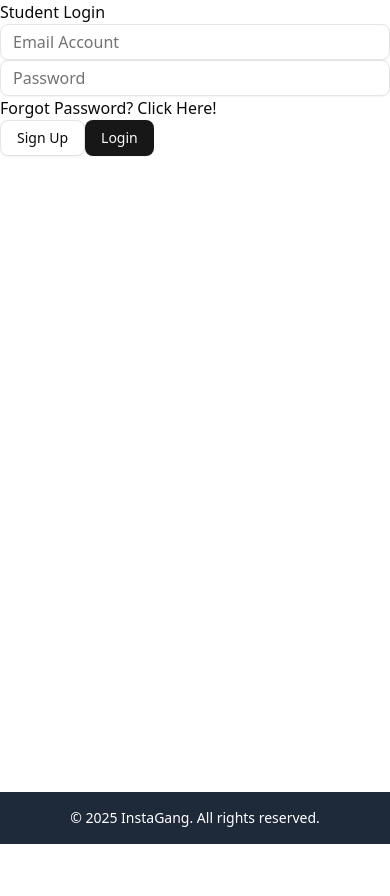
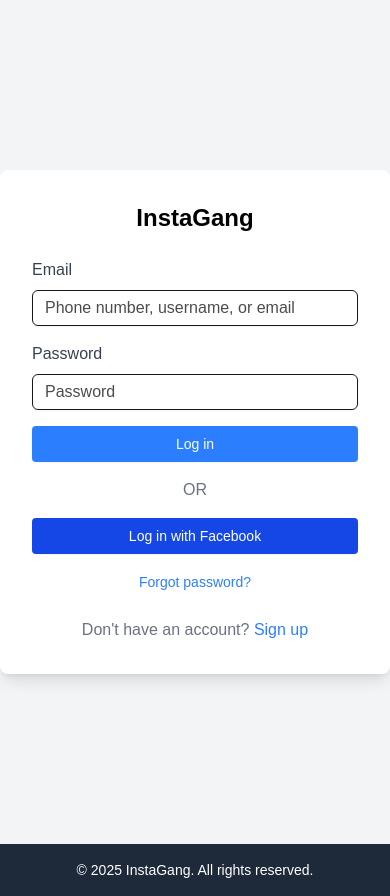
Before and after one commit to leonard-james/finalproj, a Next.js app: page / in a window 390 px wide. Before the commit the page ends 844 px from the top, so only its background shows below. Built offline with nearby package versions, Linux system fonts and the light colour scheme.

Commit message:
feat: update login page layout and styles, remove unused utility functions

```diff
--- a/src/app/globals.css
+++ b/src/app/globals.css
@@ -1,122 +1,30 @@
 @import "tailwindcss";
-@import "tw-animate-css";
+@tailwind base;
+@tailwind components;
+@tailwind utilities;
 
-@custom-variant dark (&:is(.dark *));
+
+:root {
+  --background: #ffffff;
+  --foreground: #171717;
+}
 
 @theme inline {
   --color-background: var(--background);
   --color-foreground: var(--foreground);
   --font-sans: var(--font-geist-sans);
   --font-mono: var(--font-geist-mono);
-  --color-sidebar-ring: var(--sidebar-ring);
-  --color-sidebar-border: var(--sidebar-border);
-  --color-sidebar-accent-foreground: var(--sidebar-accent-foreground);
-  --color-sidebar-accent: var(--sidebar-accent);
-  --color-sidebar-primary-foreground: var(--sidebar-primary-foreground);
-  --color-sidebar-primary: var(--sidebar-primary);
-  --color-sidebar-foreground: var(--sidebar-foreground);
-  --color-sidebar: var(--sidebar);
-  --color-chart-5: var(--chart-5);
-  --color-chart-4: var(--chart-4);
-  --color-chart-3: var(--chart-3);
-  --color-chart-2: var(--chart-2);
-  --color-chart-1: var(--chart-1);
-  --color-ring: var(--ring);
-  --color-input: var(--input);
-  --color-border: var(--border);
-  --color-destructive: var(--destructive);
-  --color-accent-foreground: var(--accent-foreground);
-  --color-accent: var(--accent);
-  --color-muted-foreground: var(--muted-foreground);
-  --color-muted: var(--muted);
-  --color-secondary-foreground: var(--secondary-foreground);
-  --color-secondary: var(--secondary);
-  --color-primary-foreground: var(--primary-foreground);
-  --color-primary: var(--primary);
-  --color-popover-foreground: var(--popover-foreground);
-  --color-popover: var(--popover);
-  --color-card-foreground: var(--card-foreground);
-  --color-card: var(--card);
-  --radius-sm: calc(var(--radius) - 4px);
-  --radius-md: calc(var(--radius) - 2px);
-  --radius-lg: var(--radius);
-  --radius-xl: calc(var(--radius) + 4px);
 }
 
-:root {
-  --radius: 0.625rem;
-  --background: oklch(1 0 0);
-  --foreground: oklch(0.145 0 0);
-  --card: oklch(1 0 0);
-  --card-foreground: oklch(0.145 0 0);
-  --popover: oklch(1 0 0);
-  --popover-foreground: oklch(0.145 0 0);
-  --primary: oklch(0.205 0 0);
-  --primary-foreground: oklch(0.985 0 0);
-  --secondary: oklch(0.97 0 0);
-  --secondary-foreground: oklch(0.205 0 0);
-  --muted: oklch(0.97 0 0);
-  --muted-foreground: oklch(0.556 0 0);
-  --accent: oklch(0.97 0 0);
-  --accent-foreground: oklch(0.205 0 0);
-  --destructive: oklch(0.577 0.245 27.325);
-  --border: oklch(0.922 0 0);
-  --input: oklch(0.922 0 0);
-  --ring: oklch(0.708 0 0);
-  --chart-1: oklch(0.646 0.222 41.116);
-  --chart-2: oklch(0.6 0.118 184.704);
-  --chart-3: oklch(0.398 0.07 227.392);
-  --chart-4: oklch(0.828 0.189 84.429);
-  --chart-5: oklch(0.769 0.188 70.08);
-  --sidebar: oklch(0.985 0 0);
-  --sidebar-foreground: oklch(0.145 0 0);
-  --sidebar-primary: oklch(0.205 0 0);
-  --sidebar-primary-foreground: oklch(0.985 0 0);
-  --sidebar-accent: oklch(0.97 0 0);
-  --sidebar-accent-foreground: oklch(0.205 0 0);
-  --sidebar-border: oklch(0.922 0 0);
-  --sidebar-ring: oklch(0.708 0 0);
+@media (prefers-color-scheme: dark) {
+  :root {
+    --background: #0a0a0a;
+    --foreground: #ededed;
+  }
 }
 
-.dark {
-  --background: oklch(0.145 0 0);
-  --foreground: oklch(0.985 0 0);
-  --card: oklch(0.205 0 0);
-  --card-foreground: oklch(0.985 0 0);
-  --popover: oklch(0.205 0 0);
-  --popover-foreground: oklch(0.985 0 0);
-  --primary: oklch(0.922 0 0);
-  --primary-foreground: oklch(0.205 0 0);
-  --secondary: oklch(0.269 0 0);
-  --secondary-foreground: oklch(0.985 0 0);
-  --muted: oklch(0.269 0 0);
-  --muted-foreground: oklch(0.708 0 0);
-  --accent: oklch(0.269 0 0);
-  --accent-foreground: oklch(0.985 0 0);
-  --destructive: oklch(0.704 0.191 22.216);
-  --border: oklch(1 0 0 / 10%);
-  --input: oklch(1 0 0 / 15%);
-  --ring: oklch(0.556 0 0);
-  --chart-1: oklch(0.488 0.243 264.376);
-  --chart-2: oklch(0.696 0.17 162.48);
-  --chart-3: oklch(0.769 0.188 70.08);
-  --chart-4: oklch(0.627 0.265 303.9);
-  --chart-5: oklch(0.645 0.246 16.439);
-  --sidebar: oklch(0.205 0 0);
-  --sidebar-foreground: oklch(0.985 0 0);
-  --sidebar-primary: oklch(0.488 0.243 264.376);
-  --sidebar-primary-foreground: oklch(0.985 0 0);
-  --sidebar-accent: oklch(0.269 0 0);
-  --sidebar-accent-foreground: oklch(0.985 0 0);
-  --sidebar-border: oklch(1 0 0 / 10%);
-  --sidebar-ring: oklch(0.556 0 0);
+body {
+  background: var(--background);
+  color: var(--foreground);
+  font-family: Arial, Helvetica, sans-serif;
 }
-
-@layer base {
-  * {
-    @apply border-border outline-ring/50;
-  }
-  body {
-    @apply bg-background text-foreground;
-  }
-}
--- a/src/app/page.js
+++ b/src/app/page.js
@@ -54,45 +54,64 @@
   };
 
   return (
-    <div className="login-container"> {/* Apply CSS class from globals.css */}
-      <h1 className="login-title">Student Login</h1>
-      <div className="login-underline" />
-
-      {error && <p className="login-error">{error}</p>} {/* Display error message */}
-
-      <div className="login-form">
-        <div className="login-inputWrapper">
-          <Input
-            type="email"
-            placeholder="Email Account"
-            value={email}
-            onChange={(e) => setEmail(e.target.value)}
-            className="login-input"
+    <div className="min-h-screen flex items-center justify-center bg-gray-100">
+      <div className="flex w-full max-w-5xl bg-white rounded-lg shadow-lg overflow-hidden">
+        {/* Left Side - Image */}
+        <div className="hidden md:block w-1/2">
+          <img
+            src="/app/instagang.jpg" // Replace with your image path
+            alt="Showcase"
+            className="w-full h-full object-cover"
           />
         </div>
 
-        <div className="login-inputWrapper">
+        {/* Right Side - Login Form */}
+        <div className="w-full md:w-1/2 p-8">
+          <div className="max-w-sm mx-auto">
+            <h1 className="text-2xl font-bold mb-6 text-center text-black">InstaGang</h1>
+            {error && (
+              <p className="mb-4 text-red-500 text-center">{error}</p>
+            )}
+            <div className="mb-4">
+              <label className="block text-gray-700 mb-2">Email</label>
+              <Input
+                type="email"
+                placeholder="Phone number, username, or email"
+                value={email}
+                onChange={(e) => setEmail(e.target.value)}
+                className="login-input placeholder:text-black placeholder:opacity-70"
+              />
+            </div>
+            <div className="mb-4">
+              <label className="block text-gray-700 mb-2">Password</label>
               <Input
                 type="password"
                 placeholder="Password"
                 value={password}
                 onChange={(e) => setPassword(e.target.value)}
-            className="login-input"
+                className="login-input placeholder:text-black placeholder:opacity-70"
               />
             </div>
-
-        <div className="login-forgotPassword">
-          <a href="#">Forgot Password? Click Here!</a>
+            <Button
+              className="w-full bg-blue-500 text-white py-2 rounded hover:bg-blue-600"
+              onClick={handleLogin}
+            >
+              Log in
+            </Button>
+            <div className="text-center my-4 text-gray-500">OR</div>
+            <Button
+              className="w-full bg-blue-700 text-white py-2 rounded hover:bg-blue-800"
+            >
+              Log in with Facebook
+            </Button>
+            <div className="text-center mt-4">
+              <a href="#" className="text-blue-500 text-sm">Forgot password?</a>
+            </div>
+            <div className="text-center mt-6 text-gray-500">
+              Don't have an account? <a href="#" className="text-blue-500">Sign up</a>
             </div>
           </div>
-
-      <div className="login-buttonGroup">
-        <Button variant="outline" className="signup-button" onClick={handleSignUp}>
-          Sign Up
-        </Button>
-        <Button className="login-Button" onClick={handleLogin}>
-          Login
-        </Button>
+        </div>
       </div>
     </div>
   );
--- /dev/null
+++ b/src/lib/utils.js
@@ -0,0 +1,6 @@
+import { clsx } from "clsx";
+import { twMerge } from "tailwind-merge";
+
+export function cn(...inputs) {
+  return twMerge(clsx(inputs));
+}
--- a/src/lib/utils.jsx
+++ /dev/null
@@ -1,8 +0,0 @@
-import { clsx } from "clsx";
-import { twMerge } from "tailwind-merge";
-
-// A utility function that combines `clsx` for conditional class names
-// and `tailwind-merge` to handle Tailwind CSS class conflicts.
-export function cn(...classes) {
-  return twMerge(clsx(...classes)); // First clsx, then tailwind-merge for conflict resolution
-}
```
Lines whose indentation alone changed are shown as unchanged.
